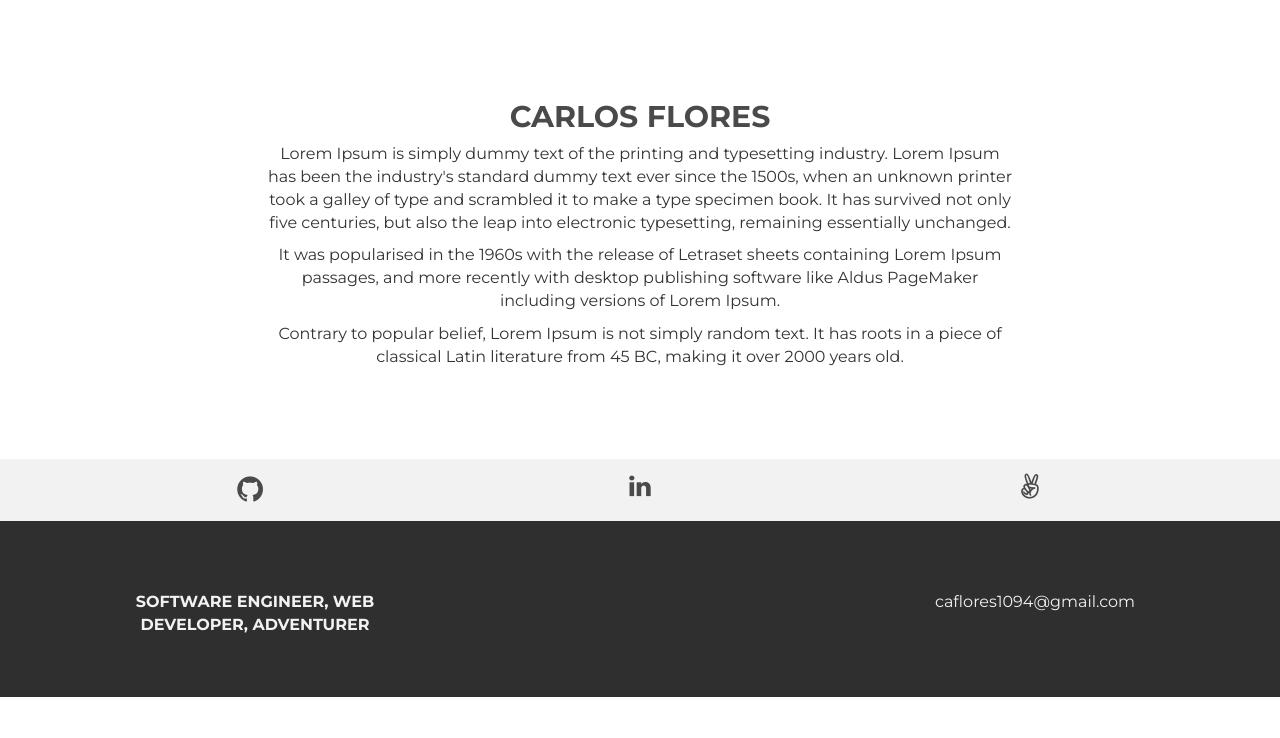
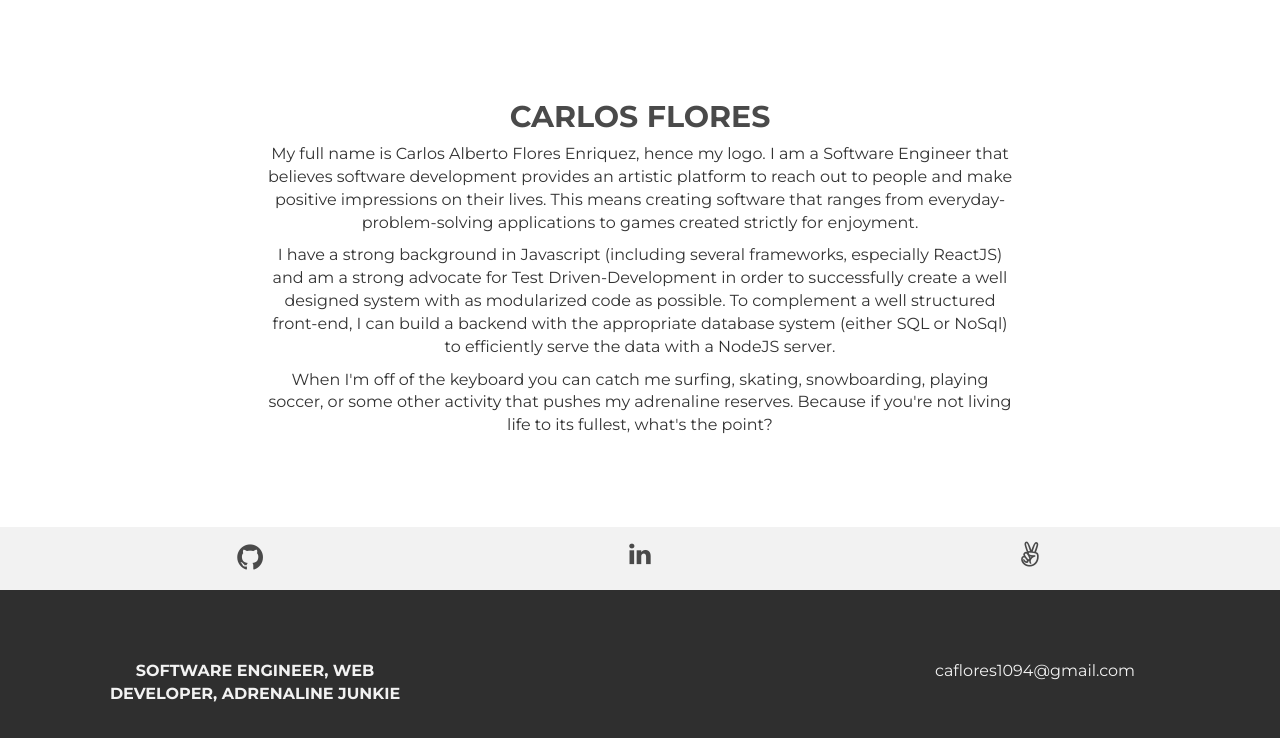
Before and after one commit to caflores1094/carlos-flores-portfolio, a website: page client/about.html in a window 1280 px wide. Shown: the part 480-1218 px from the top of the page. Before the commit the page ends 1177 px from the top, so only its background shows below. Drawn offline with nearby package versions, Linux system fonts and the light colour scheme.

Commit message:
About section and style changes

```diff
--- a/client/about.html
+++ b/client/about.html
@@ -71,9 +71,15 @@
 		<div class="row centered mt mb">
 			<div class="col-lg-8 col-lg-offset-2">
 				<h2>CARLOS FLORES</h2>
-				<p>Lorem Ipsum is simply dummy text of the printing and typesetting industry. Lorem Ipsum has been the industry's standard dummy text ever since the 1500s, when an unknown printer took a galley of type and scrambled it to make a type specimen book. It has survived not only five centuries, but also the leap into electronic typesetting, remaining essentially unchanged.</p>
-				<p>It was popularised in the 1960s with the release of Letraset sheets containing Lorem Ipsum passages, and more recently with desktop publishing software like Aldus PageMaker including versions of Lorem Ipsum.</p>
-				<p>Contrary to popular belief, Lorem Ipsum is not simply random text. It has roots in a piece of classical Latin literature from 45 BC, making it over 2000 years old.</p>
+				<p>
+          My full name is Carlos Alberto Flores Enriquez, hence my logo. I am a Software Engineer that believes software development provides an artistic platform to reach out to people and make positive impressions on their lives. This means creating software that ranges from everyday-problem-solving applications to games created strictly for enjoyment.
+        </p>
+				<p>
+          I have a strong background in Javascript (including several frameworks, especially ReactJS) and am a strong advocate for Test Driven-Development in order to successfully create a well designed system with as modularized code as possible. To complement a well structured front-end, I can build a backend with the appropriate database system (either SQL or NoSql) to efficiently serve the data with a NodeJS server.
+        </p>
+				<p>
+          When I'm off of the keyboard you can catch me surfing, skating, snowboarding, playing soccer, or some other activity that pushes my adrenaline reserves. Because if you're not living life to its fullest, what's the point?
+        </p>
 			</div>
 
 		</div><! --/row -->
@@ -100,7 +106,7 @@
     <div class="container">
       <div class="row centered">
         <div class="col-lg-4">
-          <p><b>SOFTWARE ENGINEER, WEB DEVELOPER, ADVENTURER</b></p>
+          <p><b>SOFTWARE ENGINEER, WEB DEVELOPER, ADRENALINE JUNKIE</b></p>
         </div>
 
         <div class="col-lg-4">
--- a/client/assets/css/style.css
+++ b/client/assets/css/style.css
@@ -392,8 +392,16 @@ background-color: rgba(0,0,0,0.1);
   letter-spacing: -1px;
 }
 
+.logo:hover{
+  color: #b5b6b6;
+}
 
 .navItem{
   padding-top: 30px !important;
   padding-bottom: 30px !important;
 }
+
+a:hover{
+  text-decoration: none;
+  color: #b5b6b6 !important;
+}
```
Also changed, not shown: client/index.html (+1 -1 lines), client/work.html (+1 -1 lines).
